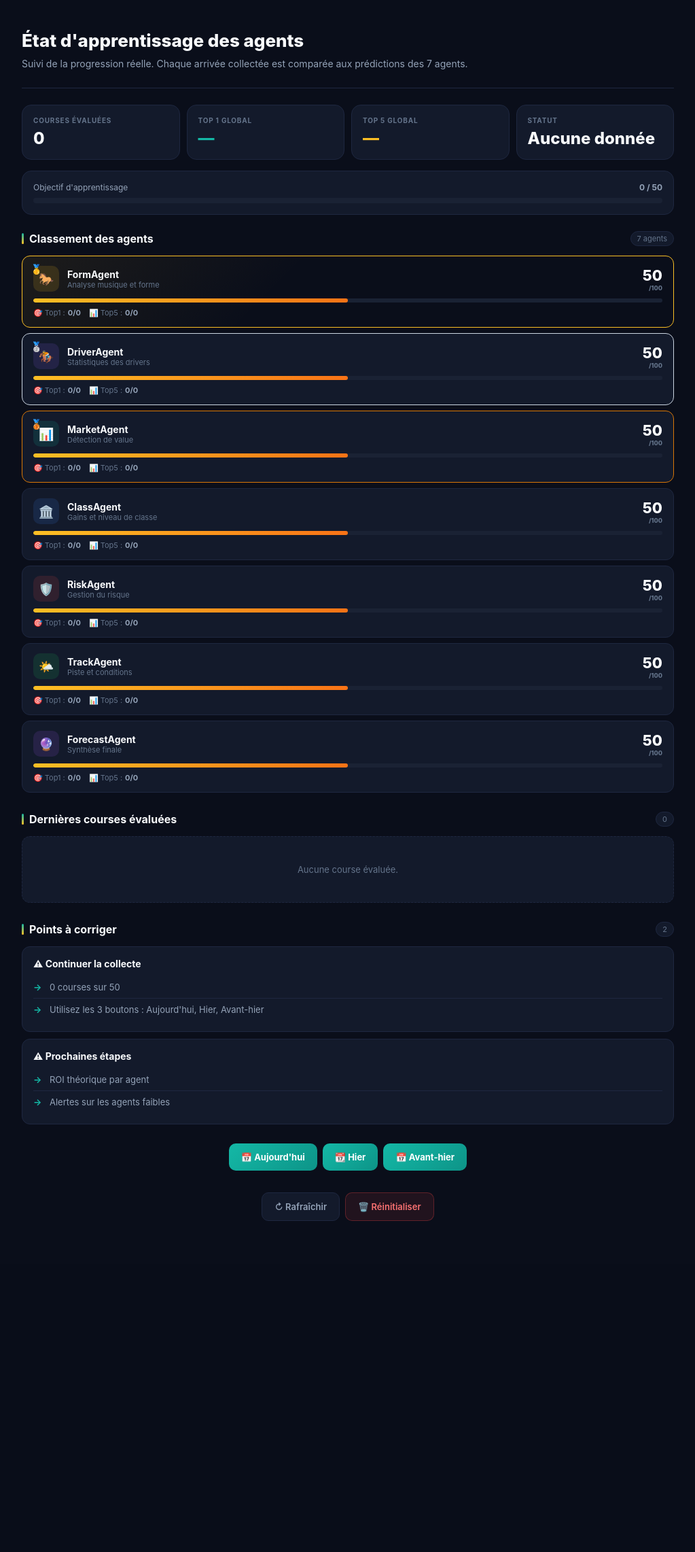
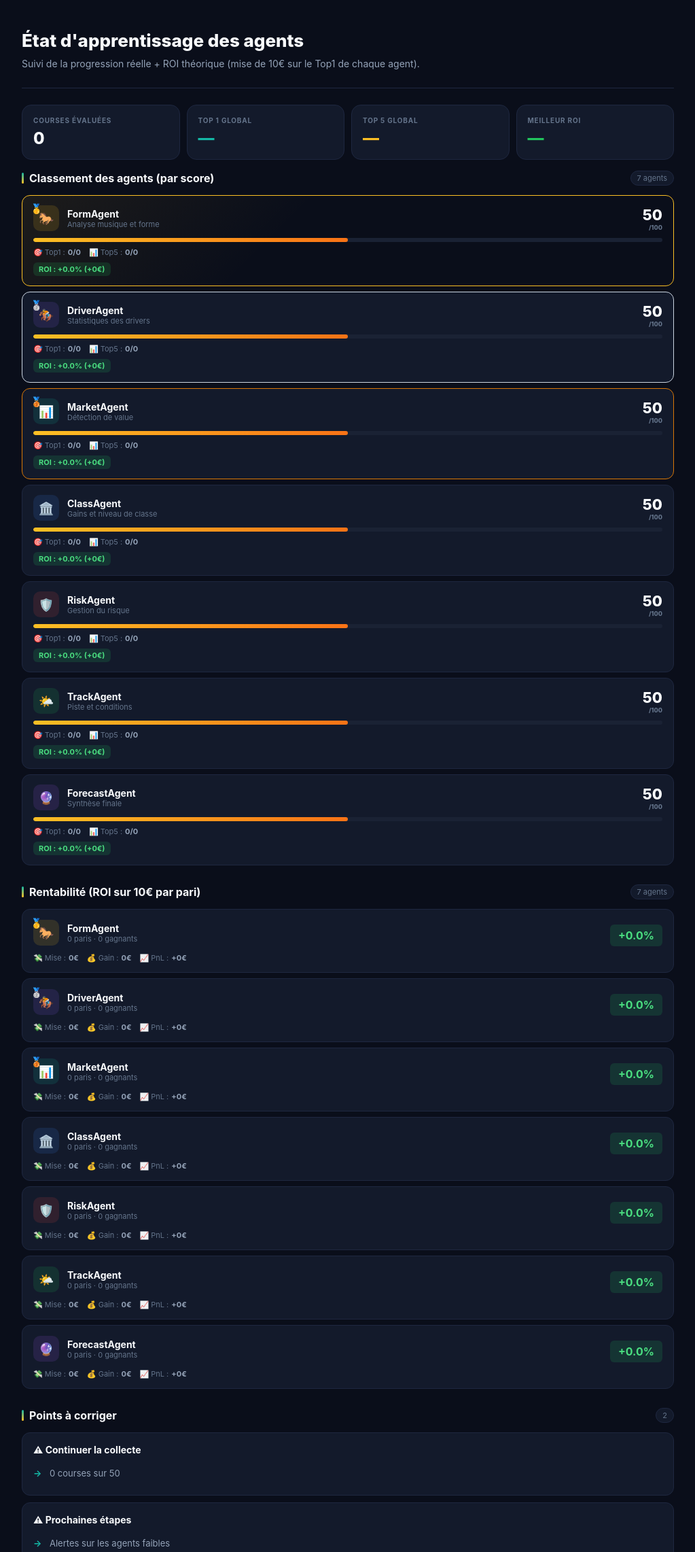
Before and after one commit to hdidouchafik-alt/hippique-ai, a FastAPI app: page /learning in a window 1280 px wide. Shown: the part 53-2336 px from the top of the page at 68% size, without its empty margins (128-1151 px from the left). Before the commit the page ends 1849 px from the top, so only its background shows below. Run offline with FastAPI, Linux system fonts and the light colour scheme; data that the repository does not hold is empty.

Commit message:
Update learning.html

```diff
--- a/templates/learning.html
+++ b/templates/learning.html
@@ -34,10 +34,6 @@ button{font-family:inherit;cursor:pointer;border:none;background:none;color:inhe
 .kpi-value.gold{color:var(--gold)}
 .kpi-value.green{color:var(--green)}
 .kpi-value.red{color:var(--red)}
-.progress-global{background:var(--bg-card);border:1px solid var(--border);border-radius:14px;padding:16px;margin-bottom:24px}
-.progress-global .label{display:flex;justify-content:space-between;font-size:12px;color:var(--text-2);margin-bottom:8px}
-.progress-global .bar{height:8px;background:var(--bg-3);border-radius:4px;overflow:hidden}
-.progress-global .bar i{display:block;height:100%;background:linear-gradient(90deg,var(--teal),var(--gold));border-radius:4px;transition:width .5s}
 .agent-row{padding:14px 16px;background:var(--bg-card);border:1px solid var(--border);border-radius:12px;margin-bottom:8px;position:relative}
 .agent-row.rank-1{border-color:var(--gold);background:linear-gradient(135deg,rgba(251,191,36,.08),transparent 40%)}
 .agent-row.rank-2{border-color:var(--silver)}
@@ -55,19 +51,12 @@ button{font-family:inherit;cursor:pointer;border:none;background:none;color:inhe
 .progress-bar.good{background:linear-gradient(90deg,#22c55e,#14b8a6)}
 .progress-bar.medium{background:linear-gradient(90deg,#fbbf24,#f97316)}
 .progress-bar.low{background:linear-gradient(90deg,#ef4444,#f97316)}
-.agent-stats{display:flex;gap:12px;font-size:11px;color:var(--text-3);margin-top:6px}
+.agent-stats{display:flex;gap:12px;font-size:11px;color:var(--text-3);margin-top:6px;flex-wrap:wrap}
 .agent-stats span{display:flex;align-items:center;gap:4px}
 .agent-stats b{color:var(--text-2)}
-.results-item{padding:12px 14px;background:var(--bg-card);border:1px solid var(--border);border-radius:10px;margin-bottom:8px}
-.results-item .top{display:flex;justify-content:space-between;align-items:center;gap:12px;margin-bottom:8px}
-.results-item .info{flex:1;min-width:0}
-.results-item .info strong{font-size:13px;font-weight:700;display:block;margin-bottom:3px}
-.results-item .info small{font-size:11px;color:var(--text-3)}
-.results-item .arrivee{font-family:ui-monospace,monospace;font-size:12px;color:var(--gold);padding:4px 8px;background:rgba(251,191,36,.1);border-radius:6px;white-space:nowrap}
-.results-item .eval{display:flex;flex-wrap:wrap;gap:6px;margin-top:8px;padding-top:8px;border-top:1px solid var(--border)}
-.eval-badge{font-size:10px;padding:3px 7px;border-radius:5px;font-weight:600;display:inline-flex;align-items:center;gap:4px}
-.eval-badge.hit{background:rgba(34,197,94,.15);color:#4ade80}
-.eval-badge.miss{background:rgba(239,68,68,.12);color:#f87171}
+.roi{display:inline-block;padding:3px 8px;border-radius:6px;font-weight:700;font-size:11px;margin-top:8px}
+.roi.pos{background:rgba(34,197,94,.15);color:#4ade80}
+.roi.neg{background:rgba(239,68,68,.12);color:#f87171}
 .actions{padding:16px;background:var(--bg-card);border:1px solid var(--border);border-radius:12px;margin-bottom:10px}
 .actions h3{font-size:14px;font-weight:700;margin-bottom:10px}
 .actions ul{list-style:none}
@@ -77,12 +66,8 @@ button{font-family:inherit;cursor:pointer;border:none;background:none;color:inhe
 .empty{text-align:center;padding:40px 20px;color:var(--text-3);font-size:13px;background:var(--bg-card);border:1px dashed var(--border);border-radius:12px}
 .btn{padding:12px 18px;background:var(--bg-card);border:1px solid var(--border);border-radius:10px;color:var(--text-2);font-size:13px;font-weight:600;cursor:pointer;display:inline-flex;align-items:center;gap:6px}
 .btn:hover{border-color:var(--teal);color:var(--teal)}
-.btn-primary{padding:12px 18px;background:linear-gradient(135deg,var(--teal),#0d9488);color:#fff;border-radius:10px;font-size:13px;font-weight:700;cursor:pointer;display:inline-flex;align-items:center;gap:6px;border:none}
-.btn-primary:hover{opacity:.9}
-.btn-primary:disabled{opacity:.6;cursor:wait}
 .btn-danger{padding:12px 18px;background:rgba(239,68,68,.1);border:1px solid rgba(239,68,68,.3);border-radius:10px;color:#f87171;font-size:13px;font-weight:600;cursor:pointer}
 .btns{display:flex;gap:8px;flex-wrap:wrap;justify-content:center;margin-top:32px}
-.collect-row{display:flex;gap:8px;justify-content:center;flex-wrap:wrap;margin-top:24px;margin-bottom:8px}
 </style>
 </head>
 <body>
@@ -98,43 +83,29 @@ button{font-family:inherit;cursor:pointer;border:none;background:none;color:inhe
 <div class="container">
   <div class="hero">
     <h1>État d'apprentissage des agents</h1>
-    <p>Suivi de la progression réelle. Chaque arrivée collectée est comparée aux prédictions des 7 agents.</p>
+    <p>Suivi de la progression réelle + ROI théorique (mise de 10€ sur le Top1 de chaque agent).</p>
   </div>
 
   <div class="kpis">
     <div class="kpi"><div class="kpi-label">Courses évaluées</div><div class="kpi-value" id="kpiPred">—</div></div>
     <div class="kpi"><div class="kpi-label">Top 1 global</div><div class="kpi-value teal" id="kpiTop1">—</div></div>
     <div class="kpi"><div class="kpi-label">Top 5 global</div><div class="kpi-value gold" id="kpiTop5">—</div></div>
-    <div class="kpi"><div class="kpi-label">Statut</div><div class="kpi-value" id="kpiStatus">—</div></div>
-  </div>
-
-  <div class="progress-global">
-    <div class="label">
-      <span>Objectif d'apprentissage</span>
-      <strong id="progressLabel">0 / 50</strong>
-    </div>
-    <div class="bar"><i id="progressBar" style="width:0%"></i></div>
+    <div class="kpi"><div class="kpi-label">Meilleur ROI</div><div class="kpi-value green" id="kpiBestRoi">—</div></div>
   </div>
 
   <div class="section">
-    <div class="section-title"><h2>Classement des agents</h2><span class="count" id="agentsCount">7</span></div>
+    <div class="section-title"><h2>Classement des agents (par score)</h2><span class="count" id="agentsCount">7</span></div>
     <div id="agentsList"></div>
   </div>
 
   <div class="section">
-    <div class="section-title"><h2>Dernières courses évaluées</h2><span class="count" id="resultsCount">0</span></div>
-    <div id="resultsList"><div class="empty">Aucune course évaluée.</div></div>
+    <div class="section-title"><h2>Rentabilité (ROI sur 10€ par pari)</h2><span class="count" id="roiCount">7</span></div>
+    <div id="roiList"></div>
   </div>
 
   <div class="section">
     <div class="section-title"><h2>Points à corriger</h2><span class="count" id="actionsCount">—</span></div>
     <div id="actionsList"></div>
-  </div>
-
-  <div class="collect-row">
-    <button class="btn-primary" onclick="collecter(0, this)">📅 Aujourd'hui</button>
-    <button class="btn-primary" onclick="collecter(-1, this)">📆 Hier</button>
-    <button class="btn-primary" onclick="collecter(-2, this)">📅 Avant-hier</button>
   </div>
 
   <div class="btns">
@@ -158,55 +129,17 @@ function $(id) { return document.getElementById(id); }
 function esc(v) { return String(v == null ? '' : v).replace(/[&<>"']/g, function(c) { return {'&':'&amp;','<':'&lt;','>':'&gt;','"':'&quot;',"'":'&#039;'}[c]; }); }
 function cls(s) { return s >= 70 ? 'good' : s >= 40 ? 'medium' : 'low'; }
 
-function collecter(offset, btn) {
-  var original = btn.textContent;
-  btn.disabled = true;
-  var labels = {0:'Aujourd\'hui', '-1':'Hier', '-2':'Avant-hier'};
-  btn.textContent = '⏳ ' + (labels[String(offset)] || 'Collecte') + '...';
-
-  var xhr = new XMLHttpRequest();
-  // Utiliser POST avec l'offset en paramètre de requête
-  var url = '/api/agent/collect?offset=' + offset;
-  xhr.open('POST', url, true);
-  xhr.setRequestHeader('Content-Type', 'application/json');
-  xhr.onload = function() {
-    btn.disabled = false;
-    btn.textContent = original;
-    if (xhr.status === 200) {
-      try {
-        var data = JSON.parse(xhr.responseText);
-        if (data.ok === false) {
-          alert('PMU indisponible');
-        } else {
-          alert('✅ Collecte OK\n\nNouvelles : ' + data.nouvelles + '\nEvaluees : ' + data.evaluees + '\nTotal : ' + data.total);
-          loadAll();
-        }
-      } catch (e) {
-        alert('Erreur JSON');
-      }
-    } else {
-      alert('Erreur serveur : ' + xhr.status);
-    }
-  };
-  xhr.onerror = function() {
-    btn.disabled = false;
-    btn.textContent = original;
-    alert('Erreur reseau');
-  };
-  xhr.send('{}');
-}
-
 function resetStats() {
   if (!confirm('Effacer toutes les donnees d\'apprentissage ?')) return;
   var xhr = new XMLHttpRequest();
-  xhr.open('POST', '/api/learning/reset', true);
+  xhr.open('GET', '/api/learning/reset', true);
   xhr.onload = function() {
     if (xhr.status === 200) {
       alert('Reinitialise !');
       loadAll();
     }
   };
-  xhr.send('{}');
+  xhr.send();
 }
 
 function loadMetrics() {
@@ -224,23 +157,21 @@ function loadMetrics() {
       $('kpiTop1').textContent = preds > 0 ? top1.toFixed(1) + '%' : '—';
       $('kpiTop5').textContent = preds > 0 ? top5.toFixed(1) + '%' : '—';
 
-      var status = 'Démarrage', scls = '';
-      if (preds === 0) { status = 'Aucune donnée'; }
-      else if (top1 >= 30) { status = 'Bon'; scls = 'green'; }
-      else if (top1 >= 15) { status = 'Moyen'; scls = 'gold'; }
-      else { status = 'À améliorer'; scls = 'red'; }
-      $('kpiStatus').textContent = status;
-      $('kpiStatus').className = 'kpi-value ' + scls;
-
-      var pct = Math.min(100, (preds / 50) * 100);
-      $('progressBar').style.width = pct + '%';
-      $('progressLabel').textContent = preds + ' / 50';
-
       var agents = m.agents || {};
       var arr = [];
       for (var name in agents) arr.push({name: name, data: agents[name]});
+
+      // Meilleur ROI
+      var bestRoi = 0;
+      var bestName = '—';
+      for (var i = 0; i < arr.length; i++) {
+        var r = arr[i].data.roi_pct || 0;
+        if (r > bestRoi) { bestRoi = r; bestName = arr[i].name; }
+      }
+      $('kpiBestRoi').textContent = bestName === '—' ? '—' : bestRoi.toFixed(1) + '%';
+
+      // Classement par score
       arr.sort(function(a, b) { return (b.data.score || 0) - (a.data.score || 0); });
-
       var html = '';
       for (var i = 0; i < arr.length; i++) {
         var a = arr[i];
@@ -253,6 +184,9 @@ function loadMetrics() {
         var t5 = a.data.top5 || 0;
         var tot = a.data.total || 0;
         var t5max = tot * 5;
+        var roiPct = a.data.roi_pct || 0;
+        var roiPnl = a.data.roi_pnl || 0;
+        var roiClass = roiPct >= 0 ? 'pos' : 'neg';
 
         html += '<div class="agent-row ' + rankClass + '">';
         html += '<div class="agent-head"><div class="agent-id">';
@@ -265,78 +199,70 @@ function loadMetrics() {
         html += '<div class="agent-stats">';
         html += '<span>🎯 Top1 : <b>' + t1 + '/' + tot + '</b></span>';
         html += '<span>📊 Top5 : <b>' + t5 + '/' + t5max + '</b></span>';
-        html += '</div></div>';
+        html += '</div>';
+        html += '<div class="roi ' + roiClass + '">ROI : ' + (roiPct >= 0 ? '+' : '') + roiPct.toFixed(1) + '% (' + (roiPnl >= 0 ? '+' : '') + roiPnl.toFixed(0) + '€)</div>';
+        html += '</div>';
       }
       $('agentsList').innerHTML = html;
       $('agentsCount').textContent = arr.length + ' agents';
 
+      // Classement par ROI
+      var arrRoi = arr.slice().sort(function(a, b) {
+        return (b.data.roi_pct || -999) - (a.data.roi_pct || -999);
+      });
+      var roiHtml = '';
+      for (var j = 0; j < arrRoi.length; j++) {
+        var a2 = arrRoi[j];
+        var meta2 = AGENTS_META[a2.name] || {icon:'⚙️', color:'#64748b', desc:''};
+        var r2 = a2.data.roi_pct || 0;
+        var pnl2 = a2.data.roi_pnl || 0;
+        var mise2 = a2.data.roi_mise || 0;
+        var gain2 = a2.data.roi_gain || 0;
+        var pari2 = a2.data.roi_pari || 0;
+        var gagne2 = a2.data.roi_gagne || 0;
+        var roiCls = r2 >= 0 ? 'pos' : 'neg';
+        var medalR = j === 0 ? '🥇' : j === 1 ? '🥈' : j === 2 ? '🥉' : '';
+
+        roiHtml += '<div class="agent-row">';
+        roiHtml += '<div class="agent-head"><div class="agent-id">';
+        roiHtml += '<div class="agent-icon" style="background:' + meta2.color + '22;color:' + meta2.color + '">' + (medalR ? '<span class="medal">' + medalR + '</span>' : '') + meta2.icon + '</div>';
+        roiHtml += '<div><div class="agent-name">' + esc(a2.name) + '</div><div class="agent-desc">' + pari2 + ' paris · ' + gagne2 + ' gagnants</div></div>';
+        roiHtml += '</div><div class="agent-score"><div class="roi ' + roiCls + '" style="font-size:16px;padding:6px 12px;">' + (r2 >= 0 ? '+' : '') + r2.toFixed(1) + '%</div></div></div>';
+        roiHtml += '<div class="agent-stats">';
+        roiHtml += '<span>💸 Mise : <b>' + mise2.toFixed(0) + '€</b></span>';
+        roiHtml += '<span>💰 Gain : <b>' + gain2.toFixed(0) + '€</b></span>';
+        roiHtml += '<span>' + (pnl2 >= 0 ? '📈' : '📉') + ' PnL : <b>' + (pnl2 >= 0 ? '+' : '') + pnl2.toFixed(0) + '€</b></span>';
+        roiHtml += '</div></div>';
+      }
+      $('roiList').innerHTML = roiHtml;
+      $('roiCount').textContent = arrRoi.length + ' agents';
+
+      // Points à corriger
       var actions = [];
-      if (preds < 50) actions.push({t:'Continuer la collecte', i:[preds + ' courses sur 50','Utilisez les 3 boutons : Aujourd\'hui, Hier, Avant-hier']});
-      for (var j = 0; j < arr.length; j++) {
-        var s2 = Math.min(100, arr[j].data.score || 50);
-        if (arr[j].data.total >= 20 && s2 < 30) {
-          actions.push({t:'Améliorer ' + arr[j].name, i:['Score faible (' + s2.toFixed(0) + '/100) sur ' + arr[j].data.total + ' courses','Réduire son poids dans la décision finale']});
+      if (preds < 50) actions.push({t:'Continuer la collecte', i:[preds + ' courses sur 50']});
+      for (var k = 0; k < arr.length; k++) {
+        var s2 = Math.min(100, arr[k].data.score || 50);
+        if (arr[k].data.total >= 20 && s2 < 30) {
+          actions.push({t:'Améliorer ' + arr[k].name, i:['Score faible (' + s2.toFixed(0) + '/100) sur ' + arr[k].data.total + ' courses','Réduire son poids dans la décision finale']});
         }
       }
-      actions.push({t:'Prochaines étapes', i:['ROI théorique par agent','Alertes sur les agents faibles']});
-
+      actions.push({t:'Prochaines étapes', i:['Alertes sur les agents faibles','Ajuster les poids automatiquement']});
       $('actionsCount').textContent = actions.length;
       var ah = '';
-      for (var k = 0; k < actions.length; k++) {
-        var act = actions[k];
+      for (var l = 0; l < actions.length; l++) {
+        var act = actions[l];
         ah += '<div class="actions"><h3>⚠ ' + esc(act.t) + '</h3><ul>';
-        for (var l = 0; l < act.i.length; l++) ah += '<li>' + esc(act.i[l]) + '</li>';
+        for (var m2 = 0; m2 < act.i.length; m2++) ah += '<li>' + esc(act.i[m2]) + '</li>';
         ah += '</ul></div>';
       }
       $('actionsList').innerHTML = ah;
+
     } catch (e) { console.warn(e); }
   };
   xhr.send();
 }
 
-function loadResults() {
-  var xhr = new XMLHttpRequest();
-  xhr.open('GET', '/api/results?limit=10', true);
-  xhr.onload = function() {
-    if (xhr.status !== 200) return;
-    try {
-      var data = JSON.parse(xhr.responseText);
-      var results = data.results || [];
-      $('resultsCount').textContent = data.count || 0;
-      if (!results.length) {
-        $('resultsList').innerHTML = '<div class="empty">Aucune course évaluée.</div>';
-        return;
-      }
-      var html = '';
-      for (var i = results.length - 1; i >= 0 && i >= results.length - 10; i--) {
-        var x = results[i];
-        var arr2 = (x.arrivee || []).join(' - ');
-        var eval2 = x.evaluations || {};
-        html += '<div class="results-item"><div class="top">';
-        html += '<div class="info"><strong>' + esc(x.course) + '</strong><small>' + esc(x.hippodrome) + ' · R' + x.reunion + 'C' + x.num_course + ' · ' + x.partants + ' partants</small></div>';
-        html += '<div class="arrivee">' + esc(arr2) + '</div></div>';
-        var evalHtml = '';
-        var hasEval = false;
-        for (var agentName in eval2) {
-          hasEval = true;
-          var e = eval2[agentName];
-          var hit = e.top1 === 1;
-          evalHtml += '<span class="eval-badge ' + (hit ? 'hit' : 'miss') + '">' + (hit ? '✓ ' : '✗ ') + agentName + '</span>';
-        }
-        if (hasEval) html += '<div class="eval">' + evalHtml + '</div>';
-        html += '</div>';
-      }
-      $('resultsList').innerHTML = html;
-    } catch (e) { console.warn(e); }
-  };
-  xhr.send();
-}
-
-function loadAll() {
-  loadMetrics();
-  loadResults();
-}
-
+function loadAll() { loadMetrics(); }
 loadAll();
 </script>
 </body>
```
